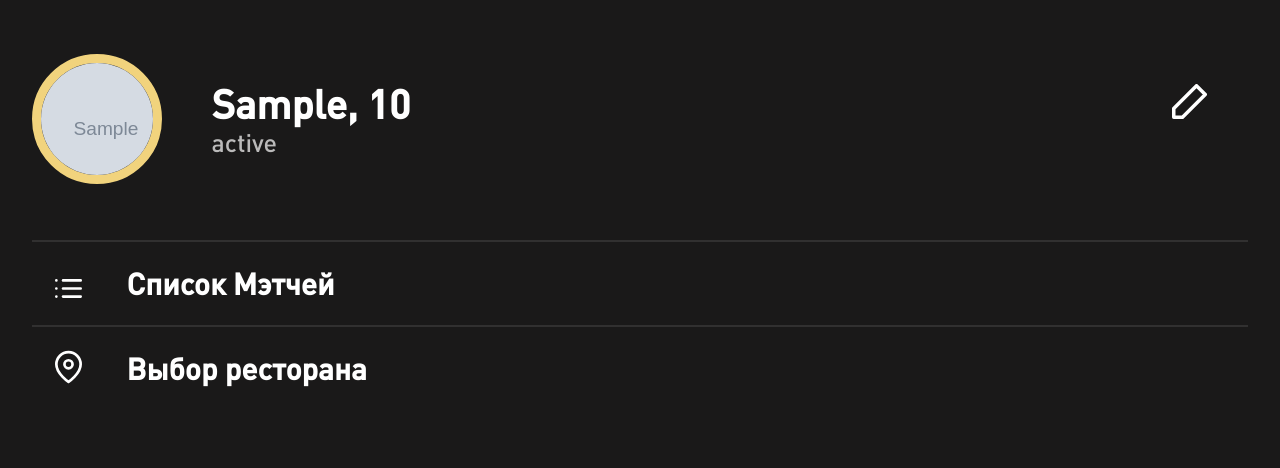
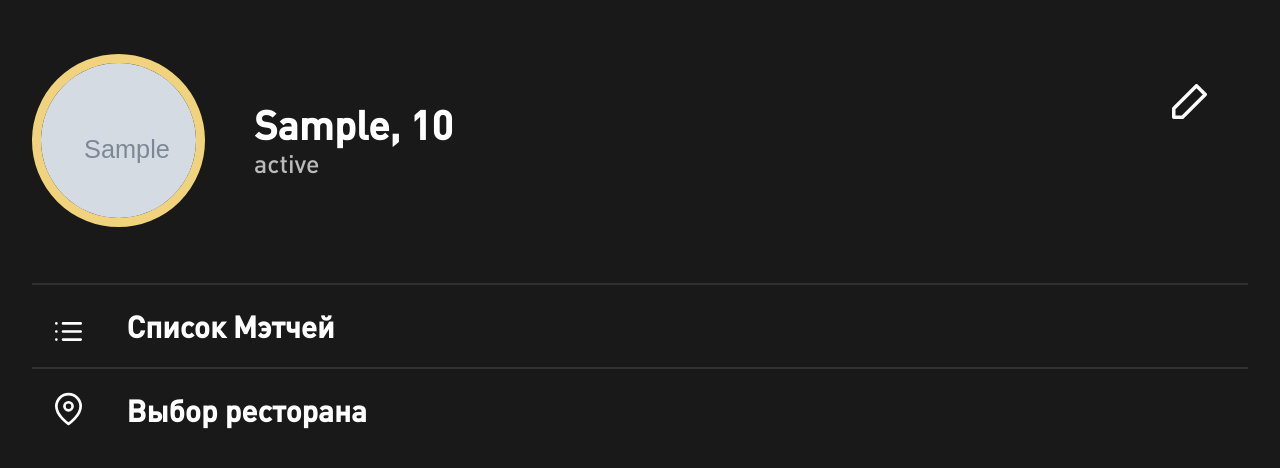
Before and after one commit to petrshirin/DatingBot, a Django app: page /profile/menu/ in a window 1280 px wide. Shown: the part 117-585 px from the top of the page. Run offline with Django 3.2, Linux system fonts and the light colour scheme; a user stored in the database is signed in; tables that the repository leaves empty hold one stand-in row (values such as "Sample post"); grey boxes marked "Sample" are stand-in pictures.

```diff
--- a/static/css/profile.css
+++ b/static/css/profile.css
@@ -104,8 +104,8 @@
     }
 
     .personPhoto :first-child, .personPhoto {
-        width: 172.5px;
-        height: 172.5px;
+        min-width: 172.5px;
+        min-height: 172.5px;
     }
 
     .personInfo {
@@ -149,8 +149,8 @@
     }
 
     .personPhoto :first-child, .personPhoto {
-        width: 130px;
-        height: 130px;
+        min-width: 130px;
+        min-height: 130px;
     }
 
     .personInfo {
```
